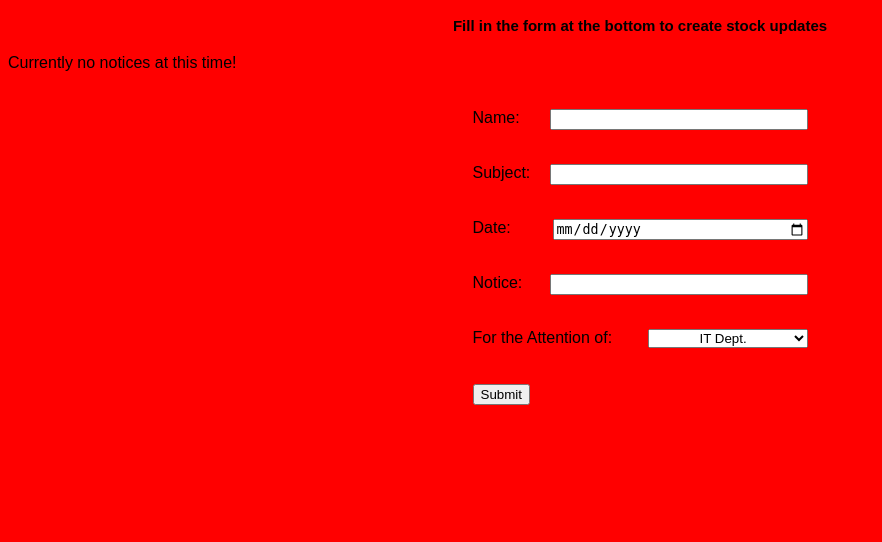
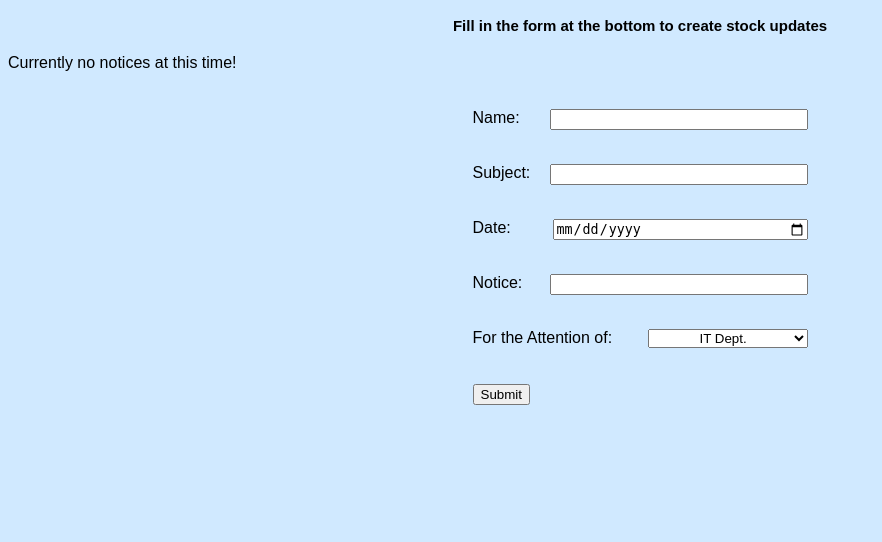
Before and after one commit to Gotten123/noticeboard, a PHP site: page / in a window 1280 px wide. Shown: the part 258-800 px from the top of the page, without its empty margins (0-882 px from the left). Run offline with PHP 8.4, Linux system fonts and the light colour scheme; data that the repository does not hold is empty.

Commit message:
Revert "test"
This reverts commit 8b0ce849eb0eef8996094c9a0ecb26e055423721.

```diff
--- a/style.css
+++ b/style.css
@@ -1,6 +1,6 @@
 body {
 font-family:arial;
- background-color: red;
+ background-color: #D0E9FF;
 
 }
 
```
